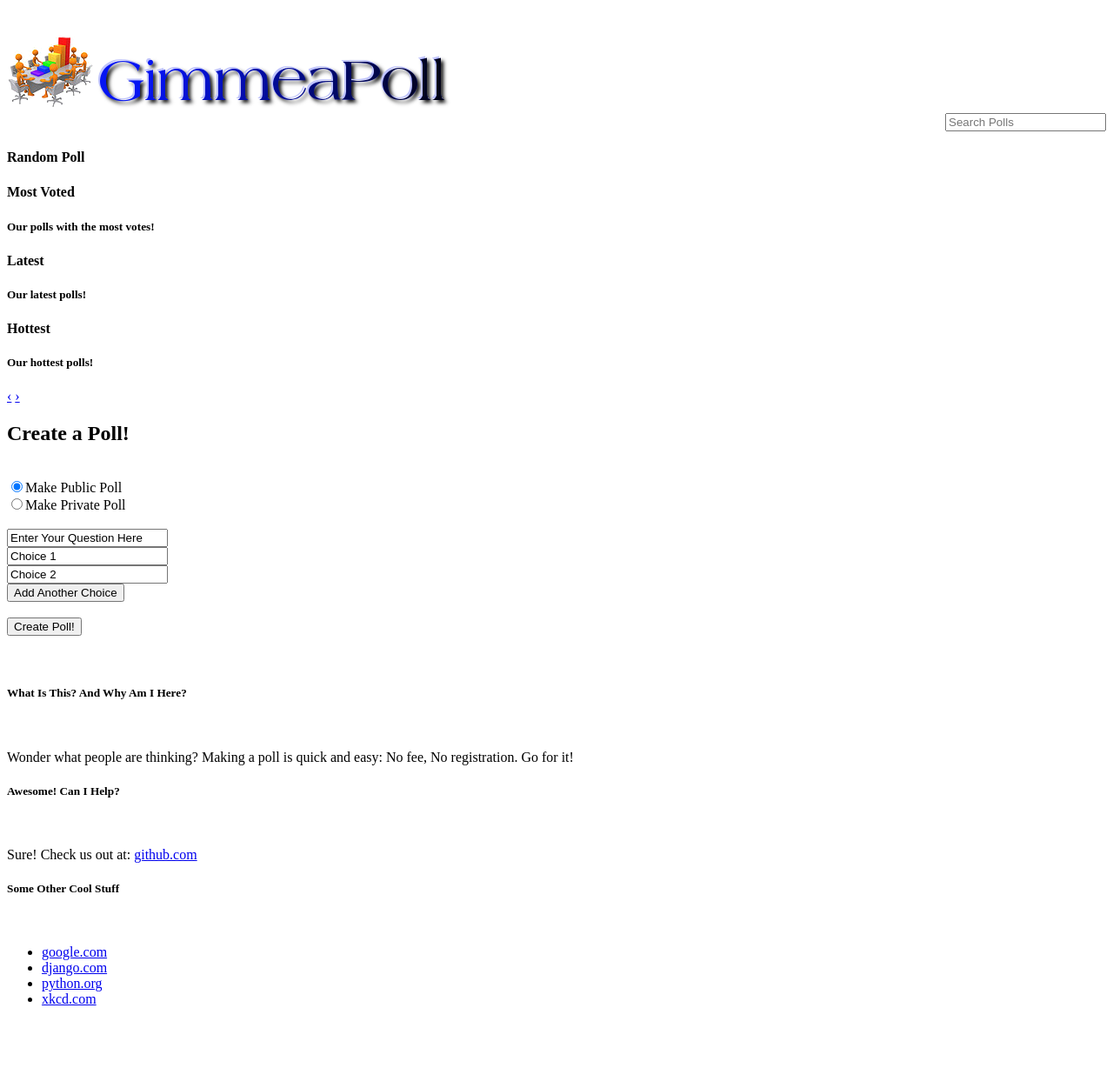
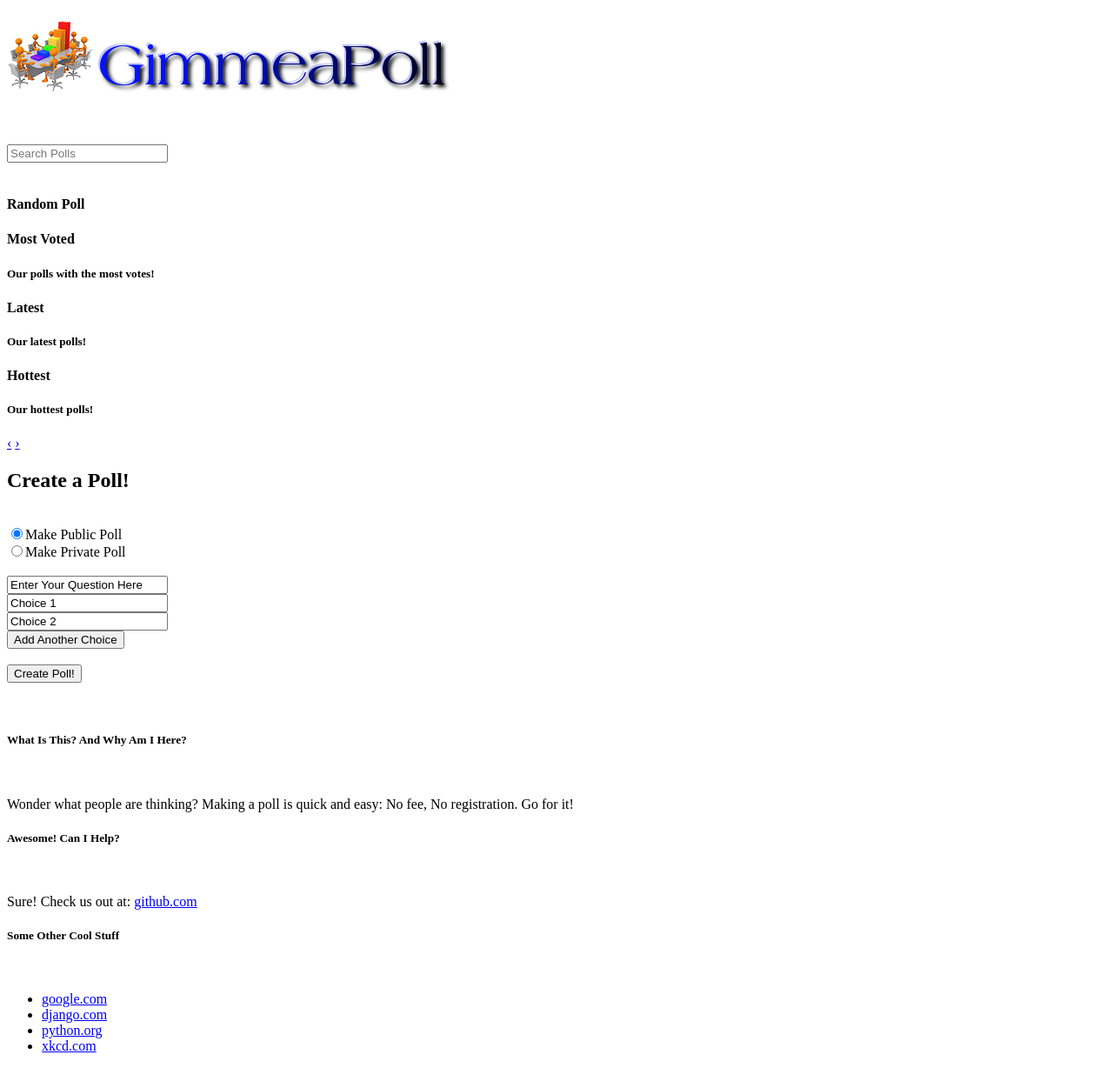
Before and after one commit to sbadame/polling, a Django app: template polls/templates/index.html in a window 1280 px wide. Shown: the whole page at 87% size. Before the commit the page ends 1156 px from the top, so only its background shows below. Run offline with Django 3.2, Linux system fonts and the light colour scheme; the template is opened without the code that fills it, so the values that code supplies are empty; some libraries are stand-ins or nearby versions.

Commit message:
Tiny changes to index and base. Fix carousel fall off issue

```diff
--- a/polls/templates/base.html
+++ b/polls/templates/base.html
@@ -10,12 +10,19 @@
     </head>
     <body>
         <div class="container">
+            <div class="row">
+                <div class="span8">
+                    <img src="../static/logo.png"/>
+                    <img src="../static/title.png" alt="GimmeaPoll"/>
+                </div>
+                <div class="span3 offset1">
+                    <br><br><br>
+                    <form action="{% url search %}" id="searchForm" method="get">
+                        <input type="text" name="q" class="search-query span2" placeholder="Search Polls" id="searchinput">
+                    </form>
+                </div>
+            </div>
             <br>
-            <img src="../static/logo.png"/>
-            <img src="../static/title.png" alt="GimmeaPoll"/>
-            <form action="{% url search %}" id="searchForm" method="get" align="right">
-                <input type="text" name="q" class="search-query span2" placeholder="Search Polls" id="searchinput">
-            </form>
         </div> <!--close container -->
 
     <div id ="content">
--- a/polls/templates/index.html
+++ b/polls/templates/index.html
@@ -55,10 +55,9 @@
                             <p>{{ poll.question }}</p>
                         {% endfor %}
                     </div> <!-- closes tab-pane -->
-                    <!-- Carousel nav -->
-                    <a class="carousel-control left" href="#myCarousel" data-slide="prev">&lsaquo;</a>
-                    <a class="carousel-control right" href="#myCarousel" data-slide="next">&rsaquo;</a>
-                </div>
+                </div><!-- Carousel nav -->
+                <a class="carousel-control left" href="#myCarousel" data-slide="prev">&lsaquo;</a>
+                <a class="carousel-control right" href="#myCarousel" data-slide="next">&rsaquo;</a>
             </div>
         </div>
         <div class="span4">
```
